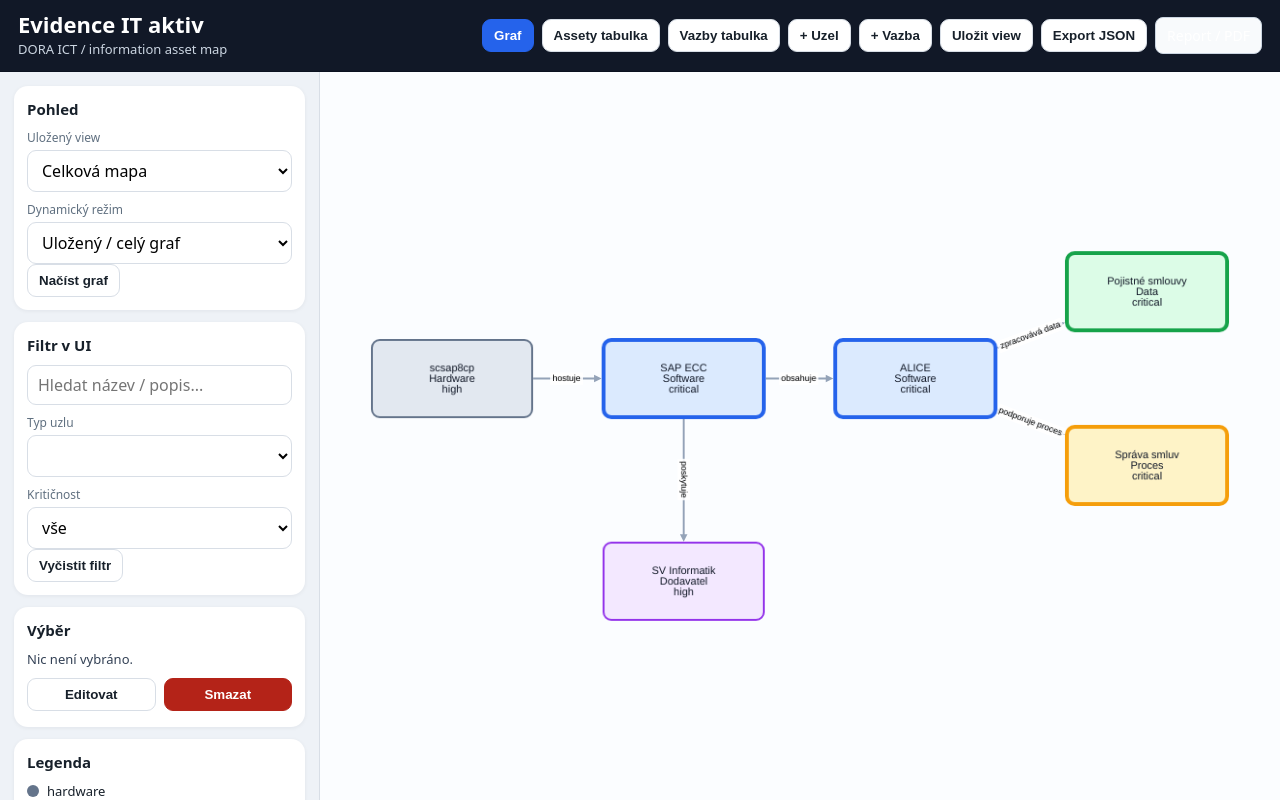
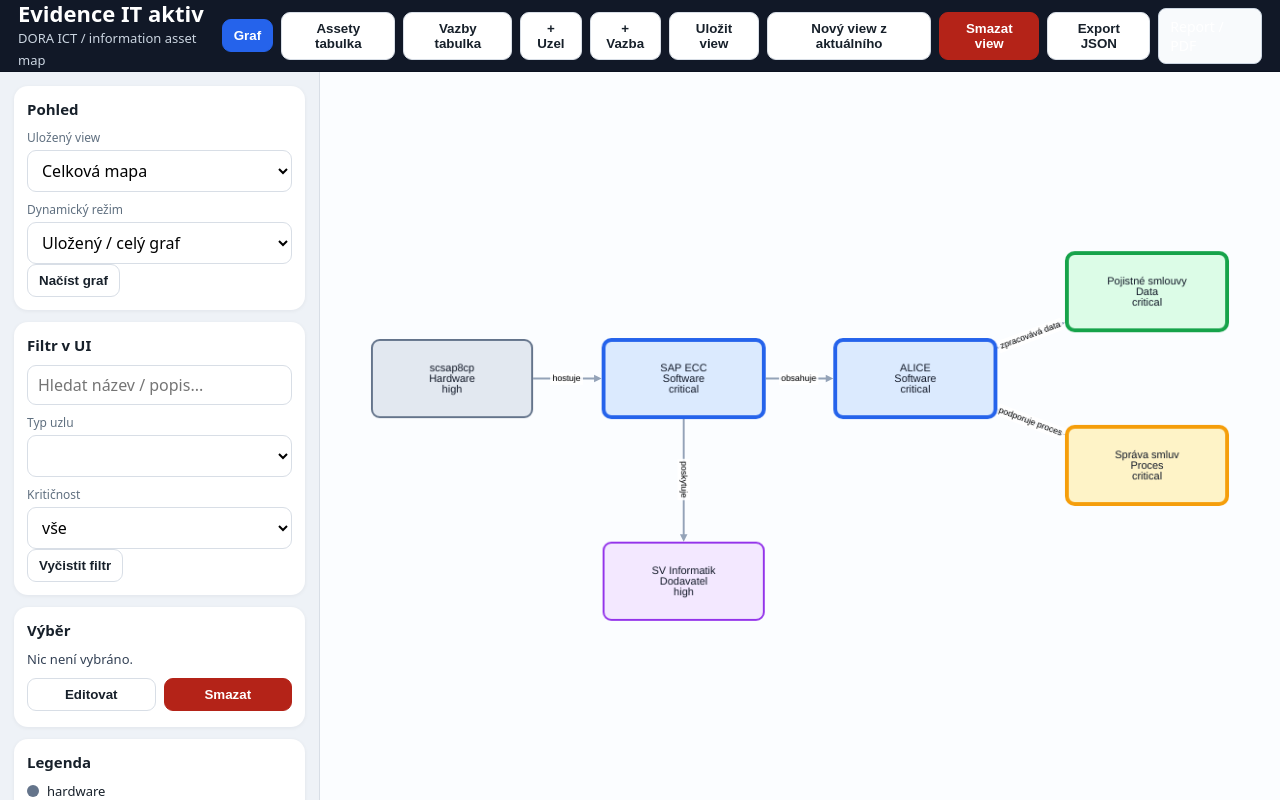
Before and after one commit to petr-toman/dora-asset-manager, a PHP site: page / in a window 1280 px wide. Run offline with PHP 8.4, Linux system fonts and the light colour scheme; some libraries are stand-ins or nearby versions.

Commit message:
v4: fix saved views and add clone/delete view actions

```diff
--- a/app/api.php
+++ b/app/api.php
@@ -55,6 +55,14 @@ try {
 
         case 'save_view':
             save_view($pdo);
+            break;
+
+        case 'clone_view':
+            clone_view($pdo);
+            break;
+
+        case 'delete_view':
+            delete_view($pdo);
             break;
 
         case 'export_json':
@@ -387,15 +395,92 @@ function save_view(PDO $pdo): void
     $filter = $data['filter_json'] ?? '{}';
     if (is_array($filter)) $filter = json_encode($filter, JSON_UNESCAPED_UNICODE);
 
+    $before = null;
     if ($id) {
+        $stmt = $pdo->prepare('SELECT * FROM views WHERE id = ?');
+        $stmt->execute([$id]);
+        $before = $stmt->fetch();
+        if (!$before) json_response(['ok' => false, 'error' => 'View not found'], 404);
         $pdo->prepare('UPDATE views SET name=?, description=?, filter_json=?, updated_at=? WHERE id=?')
             ->execute([$name, normalize_value($data['description'] ?? null), $filter, $now, $id]);
+        $action = 'update_view';
     } else {
         $pdo->prepare('INSERT INTO views (name, description, filter_json, created_at, updated_at) VALUES (?, ?, ?, ?, ?)')
             ->execute([$name, normalize_value($data['description'] ?? null), $filter, $now, $now]);
         $id = (int)$pdo->lastInsertId();
+        $action = 'create_view';
     }
-    json_response(['ok' => true, 'id' => $id]);
+
+    $stmt = $pdo->prepare('SELECT * FROM views WHERE id = ?');
+    $stmt->execute([$id]);
+    $after = $stmt->fetch();
+    log_change($pdo, $action, 'view', $id, $before, $after);
+    json_response(['ok' => true, 'id' => $id, 'view' => $after]);
+}
+
+function clone_view(PDO $pdo): void
+{
+    $data = read_json_body();
+    $sourceId = (int)($data['source_view_id'] ?? 0);
+    if ($sourceId <= 0) json_response(['ok' => false, 'error' => 'Source view is required'], 400);
+
+    $stmt = $pdo->prepare('SELECT * FROM views WHERE id = ?');
+    $stmt->execute([$sourceId]);
+    $source = $stmt->fetch();
+    if (!$source) json_response(['ok' => false, 'error' => 'Source view not found'], 404);
+
+    $name = trim((string)($data['name'] ?? ''));
+    if ($name === '') json_response(['ok' => false, 'error' => 'View name is required'], 400);
+    $description = normalize_value($data['description'] ?? $source['description'] ?? null);
+    $filter = $data['filter_json'] ?? $source['filter_json'] ?? '{}';
+    if (is_array($filter)) $filter = json_encode($filter, JSON_UNESCAPED_UNICODE);
+    $now = now_iso();
+
+    $pdo->beginTransaction();
+    try {
+        $pdo->prepare('INSERT INTO views (name, description, filter_json, created_at, updated_at) VALUES (?, ?, ?, ?, ?)')
+            ->execute([$name, $description, $filter, $now, $now]);
+        $newId = (int)$pdo->lastInsertId();
+
+        $copy = $pdo->prepare('INSERT INTO view_node_positions (view_id, node_id, x, y, width, height, visible, collapsed)
+            SELECT ?, node_id, x, y, width, height, visible, collapsed FROM view_node_positions WHERE view_id = ?');
+        $copy->execute([$newId, $sourceId]);
+
+        $stmt = $pdo->prepare('SELECT * FROM views WHERE id = ?');
+        $stmt->execute([$newId]);
+        $after = $stmt->fetch();
+        log_change($pdo, 'clone_view', 'view', $newId, $source, $after);
+        $pdo->commit();
+    } catch (Throwable $e) {
+        $pdo->rollBack();
+        throw $e;
+    }
+
+    json_response(['ok' => true, 'id' => $newId, 'view' => $after]);
+}
+
+function delete_view(PDO $pdo): void
+{
+    $data = read_json_body();
+    $id = (int)($data['id'] ?? 0);
+    if ($id === 1) {
+        json_response(['ok' => false, 'error' => 'Výchozí view Celková mapa nelze smazat.'], 400);
+    }
+    if ($id <= 0) json_response(['ok' => false, 'error' => 'View id is required'], 400);
+
+    $count = (int)$pdo->query('SELECT COUNT(*) FROM views')->fetchColumn();
+    if ($count <= 1) {
+        json_response(['ok' => false, 'error' => 'Nelze smazat poslední view.'], 400);
+    }
+
+    $stmt = $pdo->prepare('SELECT * FROM views WHERE id = ?');
+    $stmt->execute([$id]);
+    $before = $stmt->fetch();
+    if (!$before) json_response(['ok' => false, 'error' => 'View not found'], 404);
+
+    $pdo->prepare('DELETE FROM views WHERE id = ?')->execute([$id]);
+    log_change($pdo, 'delete_view', 'view', $id, $before, null);
+    json_response(['ok' => true]);
 }
 
 function export_json(PDO $pdo): void
--- a/app/assets/app.js
+++ b/app/assets/app.js
@@ -271,10 +271,21 @@ async function submitEdge(evt) {
 async function submitView(evt) {
     evt.preventDefault();
     const data = formData(evt.target);
-    await postJson('save_view', data);
+    let saved;
+    if (data.mode === 'clone') {
+        await saveVisiblePositions();
+        saved = await postJson('clone_view', data);
+        currentViewId = Number(saved.id);
+        toast('Nový view vytvořen z aktuálního');
+    } else {
+        saved = await postJson('save_view', data);
+        currentViewId = Number(saved.id || currentViewId);
+        toast('View uloženo');
+    }
     closeModal('viewModal');
     await loadViews();
-    toast('View uloženo');
+    $('#viewSelect').value = currentViewId;
+    await loadGraph();
 }
 
 async function deleteSelected() {
@@ -325,12 +336,59 @@ async function exportJson() {
     URL.revokeObjectURL(a.href);
 }
 
+async function saveVisiblePositions() {
+    if (!cy) return;
+    const nodes = cy.nodes().filter(n => n.data('dbid'));
+    for (const node of nodes) {
+        await postJson('save_position', {
+            view_id: currentViewId,
+            node_id: node.data('dbid'),
+            x: node.position('x'),
+            y: node.position('y')
+        });
+    }
+}
+
 function openSaveViewModal() {
     clearForm($('#viewForm'));
     const selectedOption = $('#viewSelect').selectedOptions[0];
+    $('#viewModalTitle').textContent = 'Uložit aktuální view';
+    $('#viewForm').elements.mode.value = 'save';
     $('#viewForm').elements.id.value = $('#viewSelect').value || '';
-    $('#viewForm').elements.name.value = selectedOption ? selectedOption.textContent : 'Nový view';
+    $('#viewForm').elements.source_view_id.value = '';
+    $('#viewForm').elements.name.value = selectedOption ? selectedOption.textContent : 'Celková mapa';
+    $('#viewForm').elements.description.value = '';
     openModal('viewModal');
+}
+
+function openCloneViewModal() {
+    clearForm($('#viewForm'));
+    const selectedOption = $('#viewSelect').selectedOptions[0];
+    const baseName = selectedOption ? selectedOption.textContent : 'Celková mapa';
+    $('#viewModalTitle').textContent = 'Nový view z aktuálního';
+    $('#viewForm').elements.mode.value = 'clone';
+    $('#viewForm').elements.id.value = '';
+    $('#viewForm').elements.source_view_id.value = $('#viewSelect').value || currentViewId || 1;
+    $('#viewForm').elements.name.value = baseName + ' - kopie';
+    $('#viewForm').elements.description.value = 'Kopie view: ' + baseName;
+    openModal('viewModal');
+}
+
+async function deleteCurrentView() {
+    const id = Number($('#viewSelect').value || 1);
+    const selectedOption = $('#viewSelect').selectedOptions[0];
+    const name = selectedOption ? selectedOption.textContent : 'aktuální view';
+    if (id === 1) {
+        toast('Výchozí view Celková mapa nelze smazat');
+        return;
+    }
+    if (!confirm(`Smazat view „${name}“? Assety ani vazby se nesmažou, smaže se jen uložený pohled a pozice.`)) return;
+    await postJson('delete_view', { id });
+    currentViewId = 1;
+    await loadViews();
+    $('#viewSelect').value = currentViewId;
+    await loadGraph();
+    toast('View smazáno');
 }
 
 const nodeColumns = [
@@ -555,6 +613,8 @@ async function main() {
     $('#btnDeleteSelected').addEventListener('click', deleteSelected);
     $('#btnExport').addEventListener('click', exportJson);
     $('#btnSaveView').addEventListener('click', openSaveViewModal);
+    $('#btnCloneView').addEventListener('click', openCloneViewModal);
+    $('#btnDeleteView').addEventListener('click', deleteCurrentView);
     $('#btnClearFilter').addEventListener('click', () => { $('#searchBox').value=''; $('#typeFilter').value=''; $('#criticalityFilter').value=''; applyUiFilter(); });
     $('#searchBox').addEventListener('input', applyUiFilter);
     $('#typeFilter').addEventListener('change', applyUiFilter);
--- a/app/views/main.php
+++ b/app/views/main.php
@@ -20,6 +20,8 @@
         <button id="btnAddNode">+ Uzel</button>
         <button id="btnAddEdge">+ Vazba</button>
         <button id="btnSaveView">Uložit view</button>
+        <button id="btnCloneView">Nový view z aktuálního</button>
+        <button id="btnDeleteView" class="danger subtle-danger">Smazat view</button>
         <button id="btnExport">Export JSON</button>
         <a class="button" href="/report.php" target="_blank">Report / PDF</a>
     </div>
@@ -200,11 +202,13 @@
 <div id="viewModal" class="modal hidden">
     <div class="modal-content">
         <div class="modal-header">
-            <h2>Uložit view</h2>
+            <h2 id="viewModalTitle">Uložit view</h2>
             <button class="icon" data-close="viewModal">×</button>
         </div>
         <form id="viewForm" class="form-grid small">
             <input type="hidden" name="id">
+            <input type="hidden" name="source_view_id">
+            <input type="hidden" name="mode" value="save">
             <label class="span2">Název<input name="name" required></label>
             <label class="span2">Popis<textarea name="description" rows="3"></textarea></label>
             <div class="form-actions span2">
```
Also changed, not shown: README.md.
